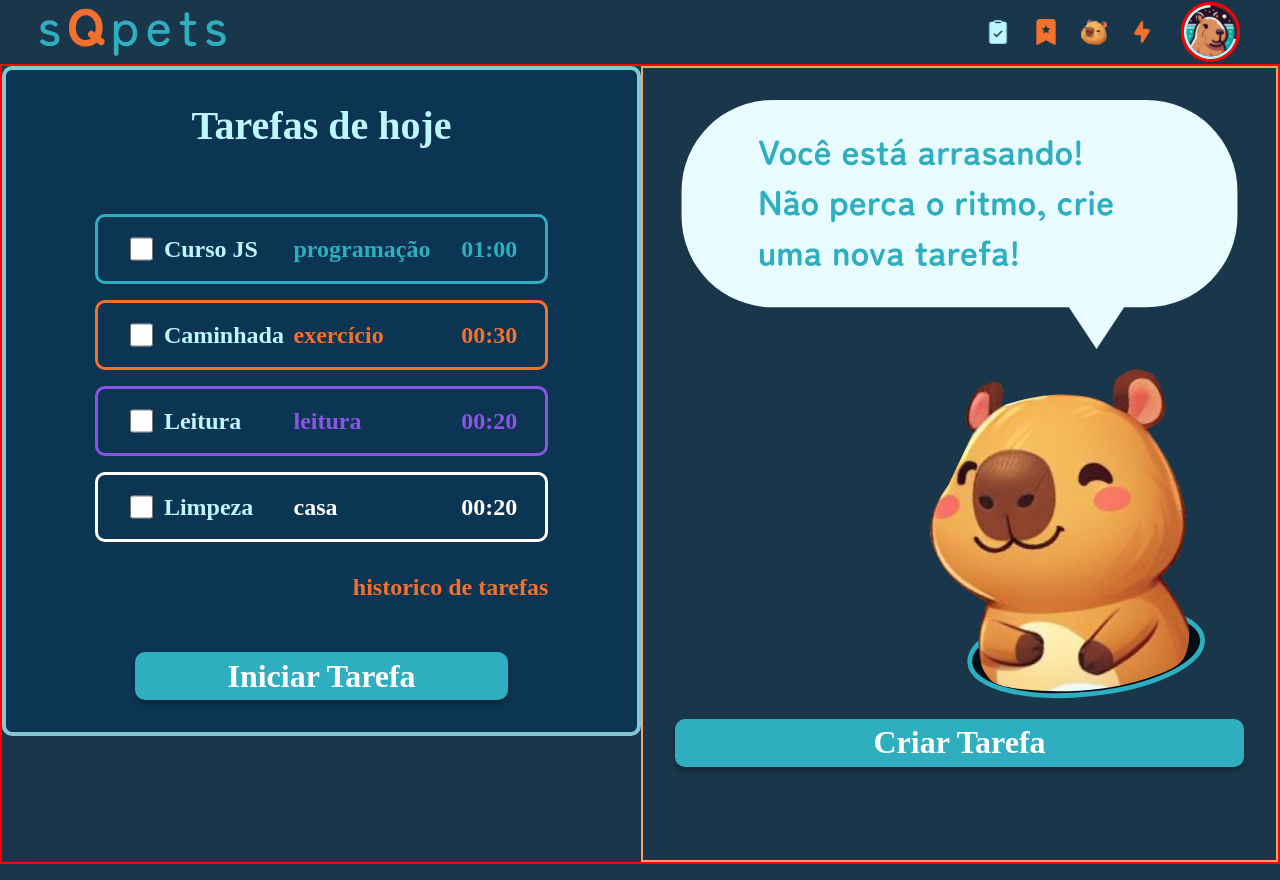
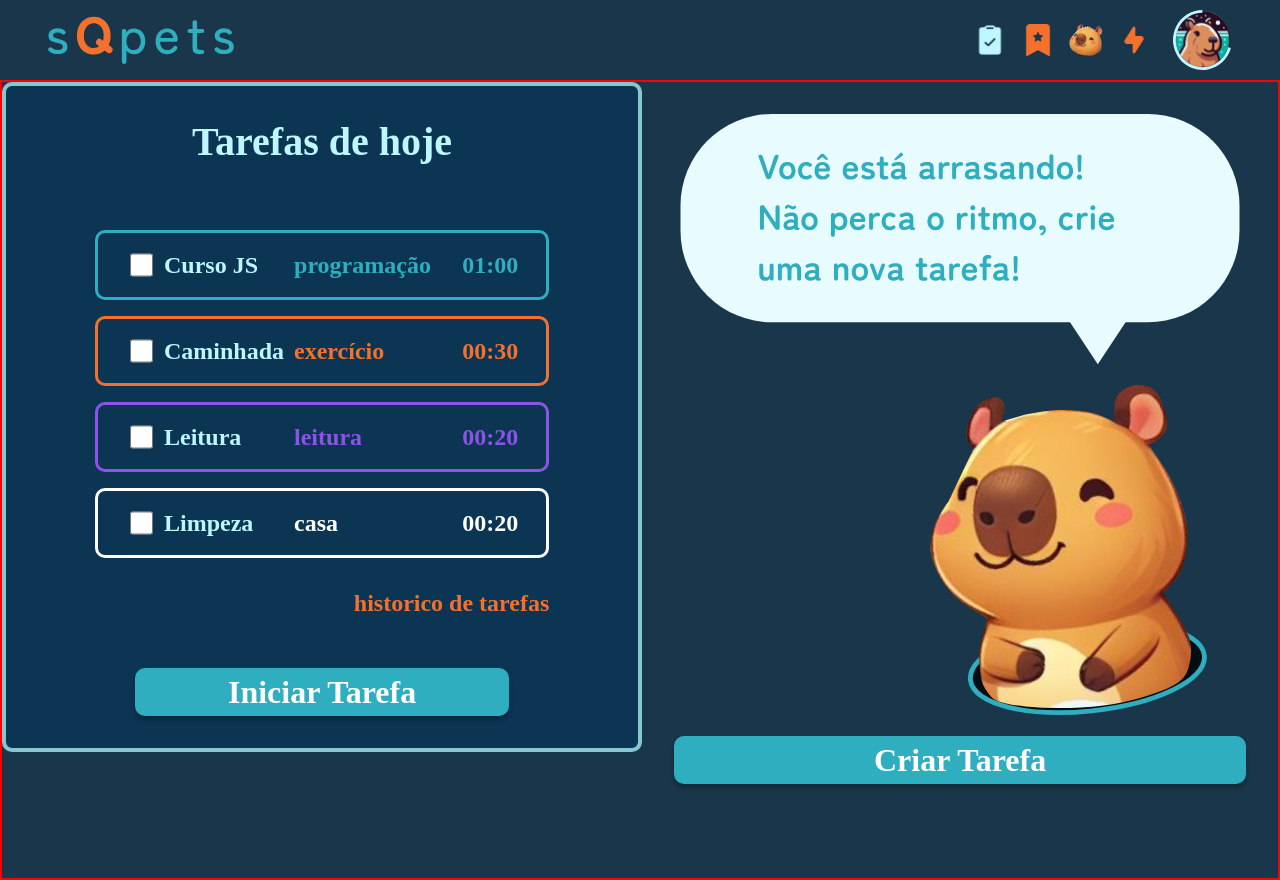
Before and after one commit to sQsquad/sQpets, a React (Vite) app: page / in a window 1280 px wide. Built offline with nearby package versions, Linux system fonts and the light colour scheme; a web font is replaced by a local one.

Commit message:
modificações header - não influencia no restante dos tamnahos

```diff
--- a/src/components/Pet/pet.css
+++ b/src/components/Pet/pet.css
@@ -1,5 +1,4 @@
 .pet_container {
-    border: 2px solid sandybrown;
     display: flex;
     flex-direction: column;
     align-items: center;
--- a/src/components/User/user.css
+++ b/src/components/User/user.css
@@ -5,7 +5,6 @@
 }
 
 .user_circle_animated {
-    border: 3px solid red;
     border-radius: 50%;
 }
 
@@ -45,7 +44,6 @@
     height: 100vh;
     left: 0;
     top: 0;
-    border: 1px solid white;
 }
 
 @media (min-width: 725px) {
--- a/src/components/header/desktop-header/desktop-header.css
+++ b/src/components/header/desktop-header/desktop-header.css
@@ -6,11 +6,11 @@
     .desktop_header {
         position: relative;
         width: 100vw;
-        height: 4rem;
+        height: 5rem;
         display: flex;
         flex-direction: row;
         align-items: center;
-        padding: 0 2rem;
+        padding: 0 2.5em;
     }
 
     .desktop_header_divEnd {
--- a/src/components/header/icons-modal/icons.css
+++ b/src/components/header/icons-modal/icons.css
@@ -8,7 +8,7 @@
 }
 
 .icones img {
-    height: 45%;
+    max-height: 45%;
     cursor: pointer;
 }
 
--- a/src/components/header/mobile-header/mobile-header.css
+++ b/src/components/header/mobile-header/mobile-header.css
@@ -2,15 +2,16 @@
     display: flex;
     flex-direction: row;
     align-items: center;
-    height: 4rem;
+    height: 5rem;
     justify-content: space-between;
-    padding: 0.5rem;
+    padding: 0.6rem;
   }
 
   .mobile_header_absolute {
     position: absolute;
     bottom: 0;
-    height: 3.5rem;
+    height: 3.7rem;
+    background-color: var(--bg-color-dark);
   }
 
 
```
